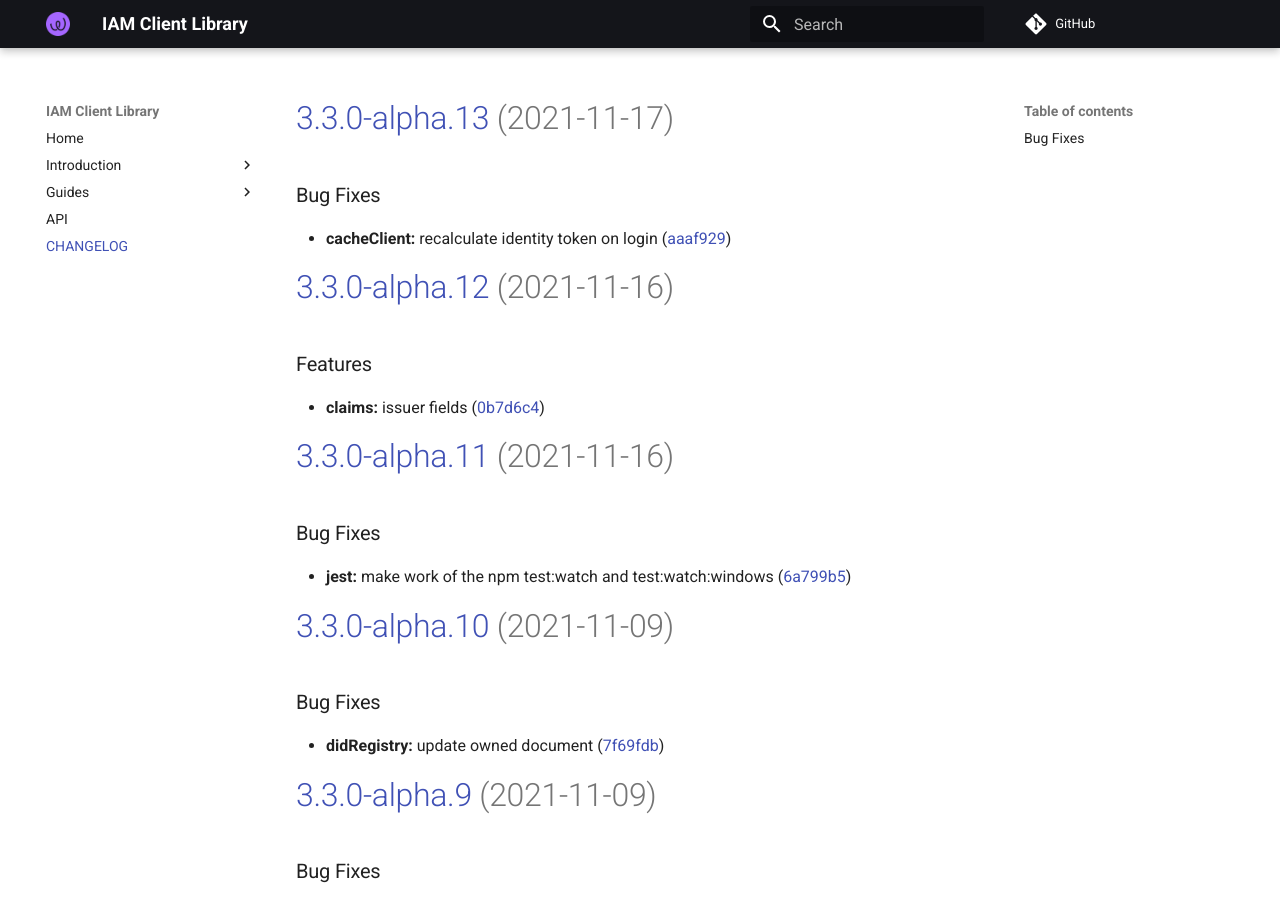
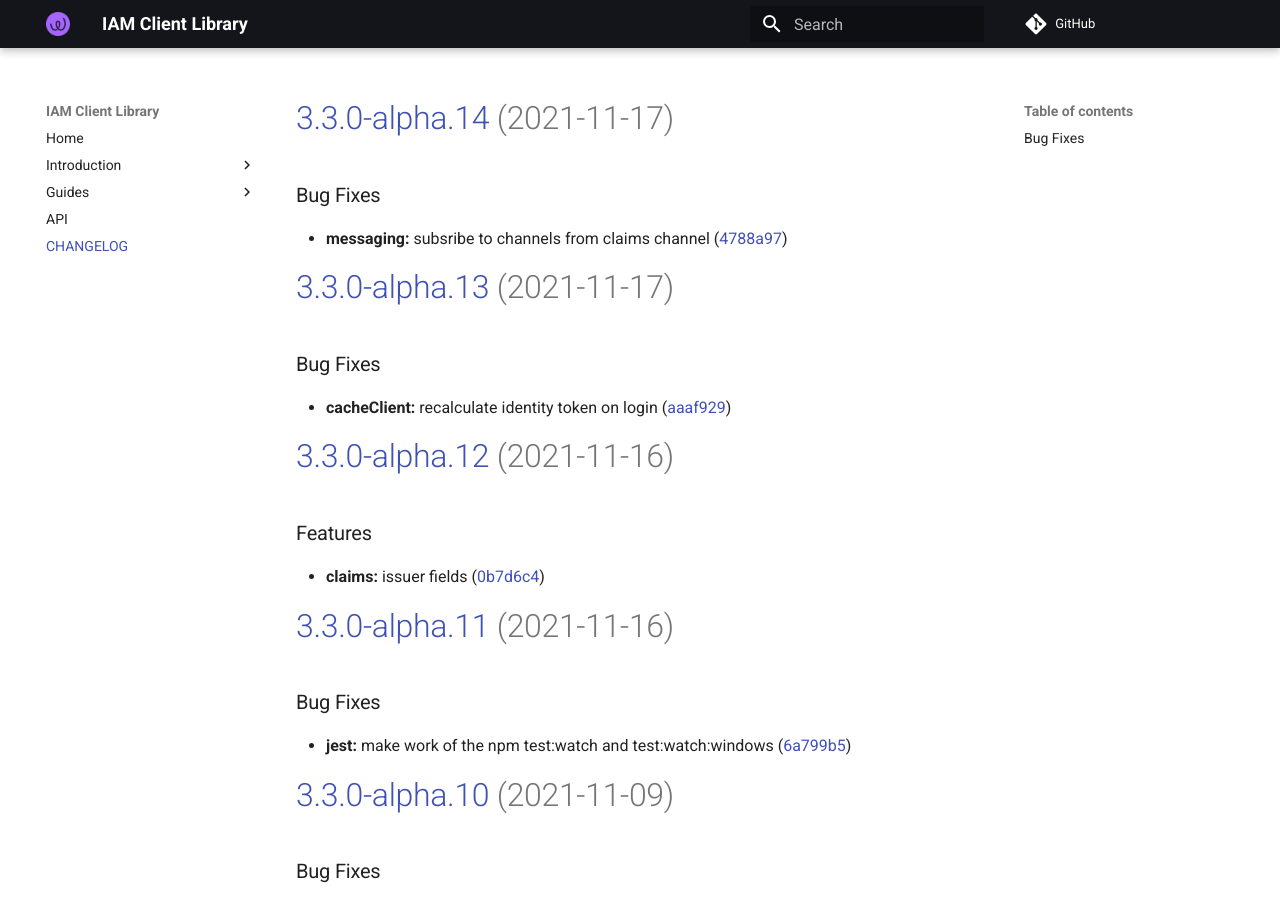
Before and after one commit to energywebfoundation/iam-client-lib, an MkDocs documentation site: the page built from docs/CHANGELOG.md, in a window 1280 px wide and 900 px high. Built offline with MkDocs 1.6.1 and Material for MkDocs 9.7.7, drawn with Linux system fonts in a browser that asks for light colours; comment, search, counter and statistics services are not loaded.

Commit message:
chore(release): 3.3.0-alpha.14 [skip ci]
# [3.3.0-alpha.14](https://github.com/energywebfoundation/iam-client-lib/compare/v3.3.0-alpha.13...v3.3.0-alpha.14) (2021-11-17)

### Bug Fixes

* **messaging:** subsribe to channels from claims channel ([4788a97](https://github.com/energywebfoundation/iam-client-lib/commit/4788a9782efda7be2e6ccc55bc6f30ad5b83fcbb))

```diff
--- a/docs/CHANGELOG.md
+++ b/docs/CHANGELOG.md
@@ -1,3 +1,10 @@
+# [3.3.0-alpha.14](https://github.com/energywebfoundation/iam-client-lib/compare/v3.3.0-alpha.13...v3.3.0-alpha.14) (2021-11-17)
+
+
+### Bug Fixes
+
+* **messaging:** subsribe to channels from claims channel ([4788a97](https://github.com/energywebfoundation/iam-client-lib/commit/4788a9782efda7be2e6ccc55bc6f30ad5b83fcbb))
+
 # [3.3.0-alpha.13](https://github.com/energywebfoundation/iam-client-lib/compare/v3.3.0-alpha.12...v3.3.0-alpha.13) (2021-11-17)
 
 
--- a/package.json
+++ b/package.json
@@ -1,6 +1,6 @@
 {
     "name": "iam-client-lib",
-    "version": "3.3.0-alpha.13",
+    "version": "3.3.0-alpha.14",
     "description": "Library for Decentralized Identity and Access Management",
     "main": "dist/index.js",
     "module": "dist/index.esm.js",
```
